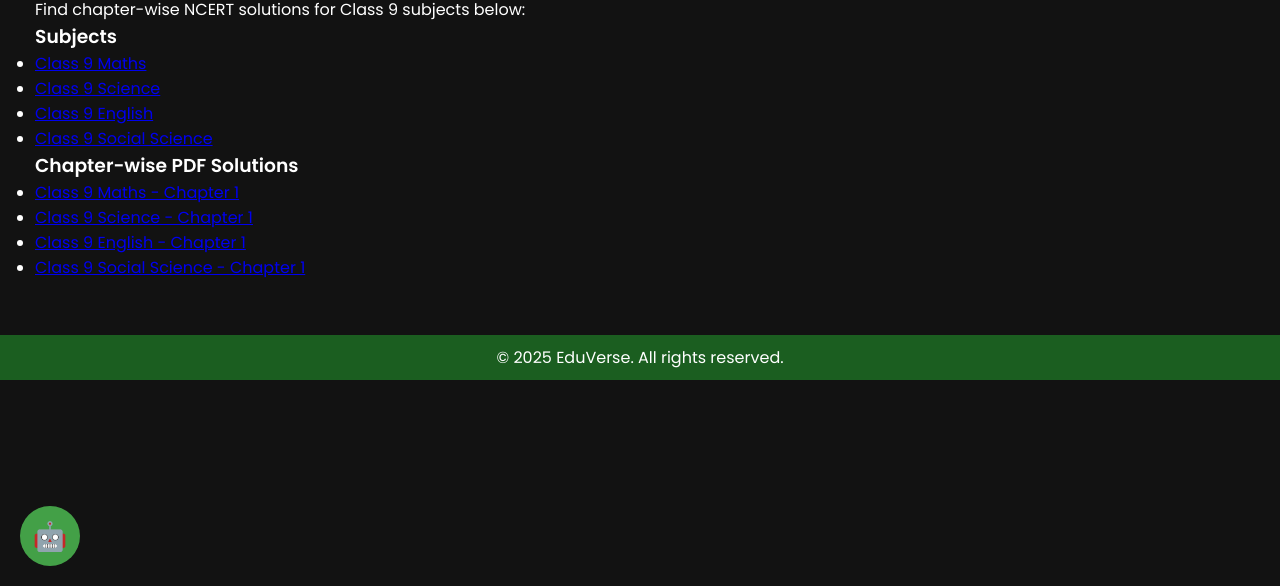
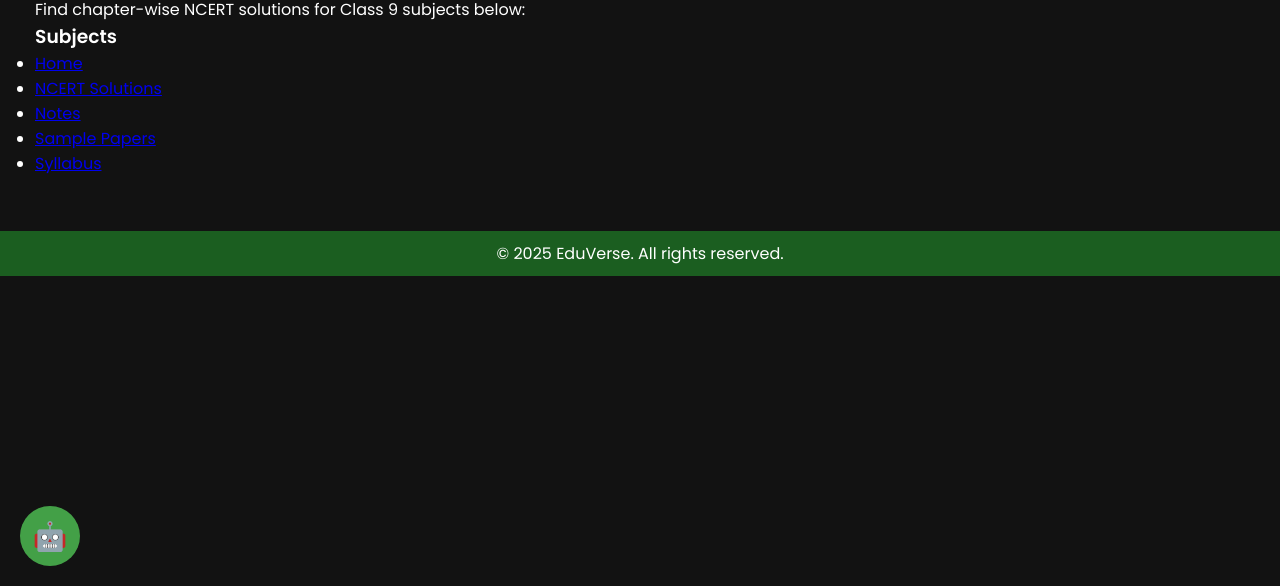
Before and after one commit to MDAunEdu/EduVerse, a plain HTML site: page ncert-solutions.html in a window 1280 px wide. Shown: the part 214-800 px from the top of the page. Drawn offline with Linux system fonts and the light colour scheme.

Commit message:
Update ncert-solutions.html

```diff
--- a/ncert-solutions.html
+++ b/ncert-solutions.html
@@ -30,23 +30,14 @@
       <section id="subjects">
         <h3>Subjects</h3>
         <ul>
-          <li><a href="#">Class 9 Maths</a></li>
-          <li><a href="#">Class 9 Science</a></li>
-          <li><a href="#">Class 9 English</a></li>
-          <li><a href="#">Class 9 Social Science</a></li>
+        <li><a href="index.html">Home</a></li>
+        <li><a href="ncert-solutions.html">NCERT Solutions</a></li>
+        <li><a href="notes.html">Notes</a></li>
+        <li><a href="sample paper.html">Sample Papers</a></li>
+        <li><a href="syllabus.html">Syllabus</a></li>
         </ul>
       </section>
 
-      <!-- Chapter-wise PDF Links -->
-      <section id="pdf-links">
-        <h3>Chapter-wise PDF Solutions</h3>
-        <ul>
-          <li><a href="pdfs/class9-maths-ch1.pdf" target="_blank">Class 9 Maths - Chapter 1</a></li>
-          <li><a href="pdfs/class9-science-ch1.pdf" target="_blank">Class 9 Science - Chapter 1</a></li>
-          <li><a href="pdfs/class9-english-ch1.pdf" target="_blank">Class 9 English - Chapter 1</a></li>
-          <li><a href="pdfs/class9-sst-ch1.pdf" target="_blank">Class 9 Social Science - Chapter 1</a></li>
-        </ul>
-      </section>
     </main>
   </div>
 
```
